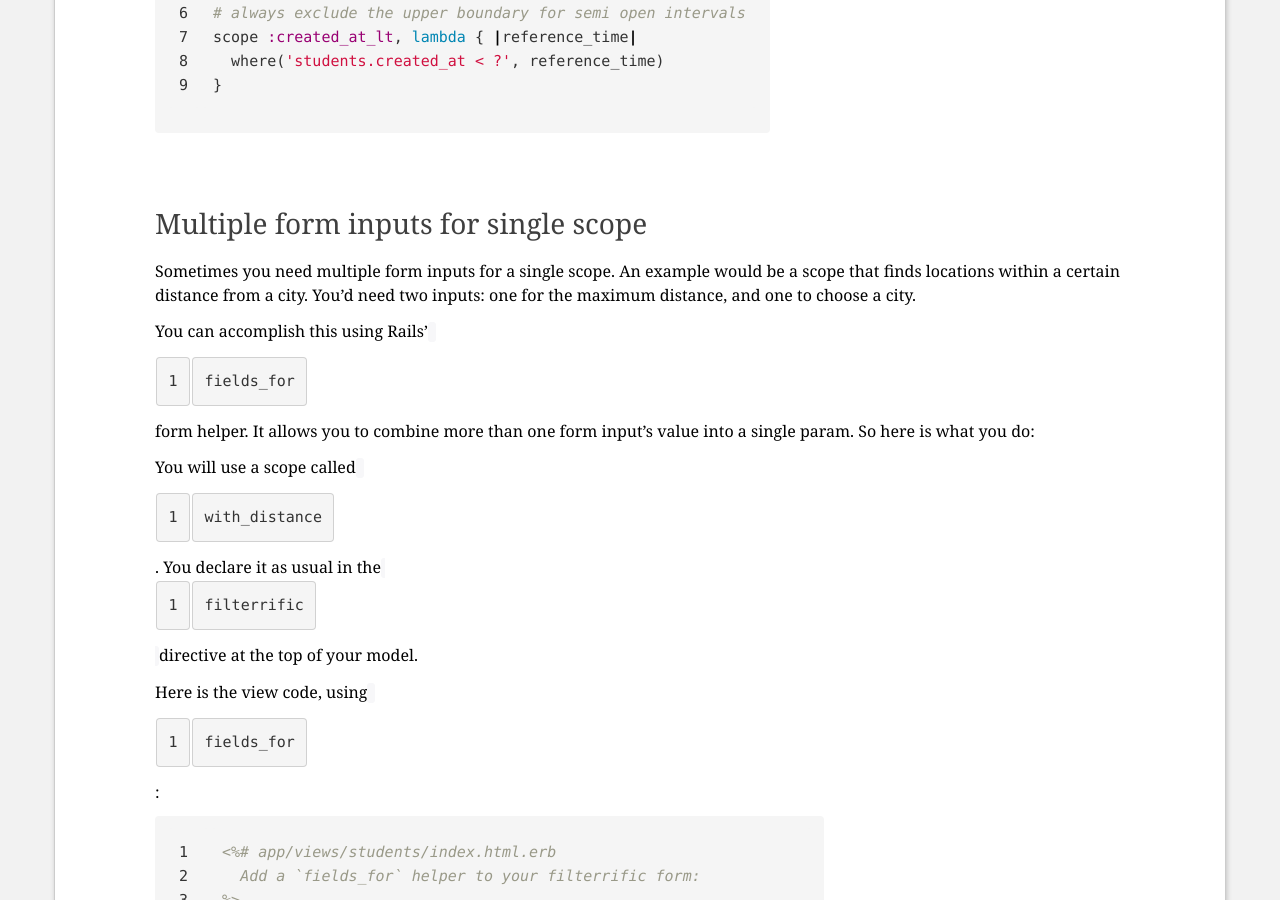
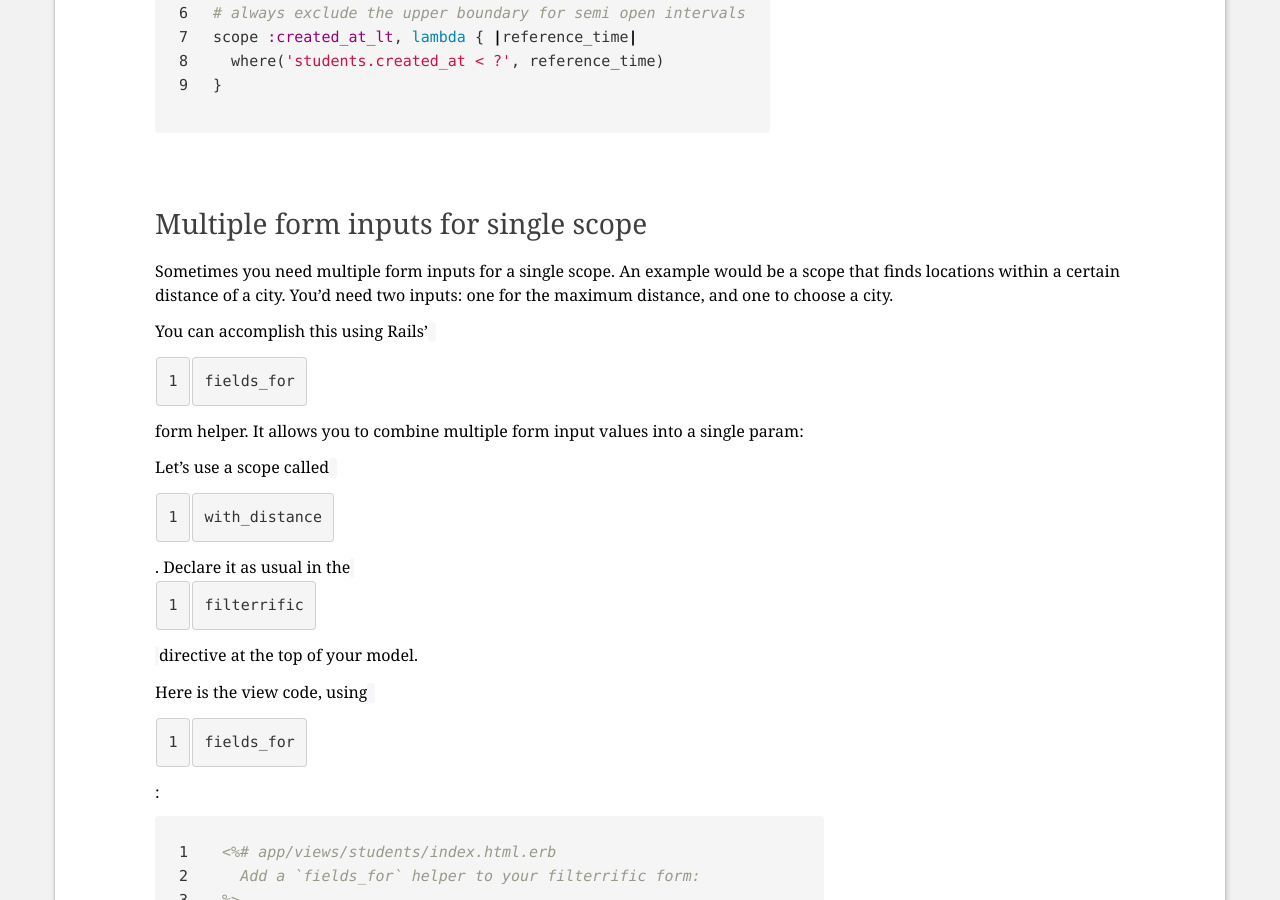
Before and after one commit to jhund/filterrific, a Jekyll site: the page built from pages/active_record_scope_patterns.md, in a window 1280 px wide and 900 px high, scrolled down 9631 px. Built offline with Jekyll 4.4.1, drawn with Linux system fonts in a browser that asks for light colours; Markdown is read by kramdown in place of the engine named in the settings.

Commit message:
Update active_record_scope_patterns.md

```diff
--- a/pages/active_record_scope_patterns.md
+++ b/pages/active_record_scope_patterns.md
@@ -340,14 +340,13 @@ scope :created_at_lt, lambda { |reference_time|
 ### Multiple form inputs for single scope
 
 Sometimes you need multiple form inputs for a single scope. An example would be
-a scope that finds locations within a certain distance from a city. You'd need
+a scope that finds locations within a certain distance of a city. You'd need
 two inputs: one for the maximum distance, and one to choose a city.
 
 You can accomplish this using Rails' `fields_for` form helper. It allows you
-to combine more than one form input's value into a single param. So here is what
-you do:
+to combine multiple form input values into a single param:
 
-You will use a scope called `with_distance`. You declare it as usual in the
+Let's use a scope called `with_distance`. Declare it as usual in the
 `filterrific` directive at the top of your model.
 
 Here is the view code, using `fields_for`:
```
